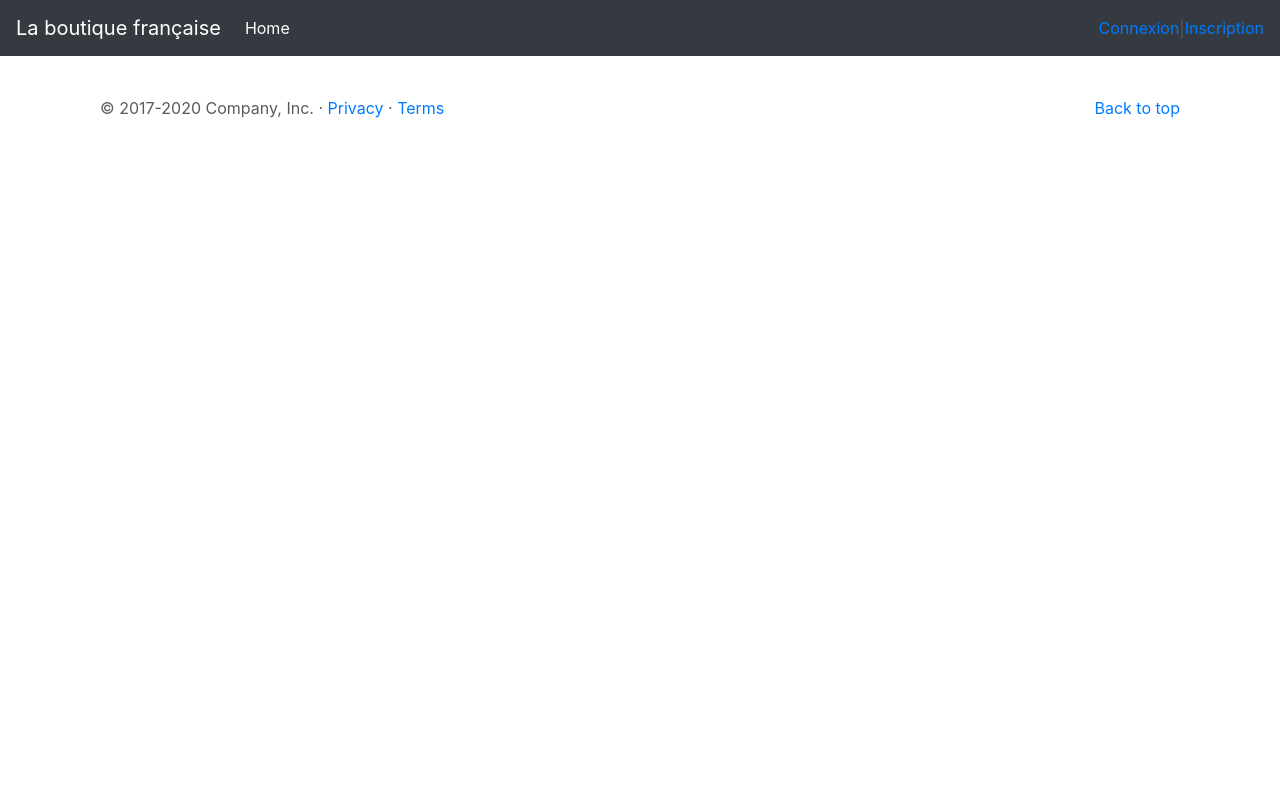
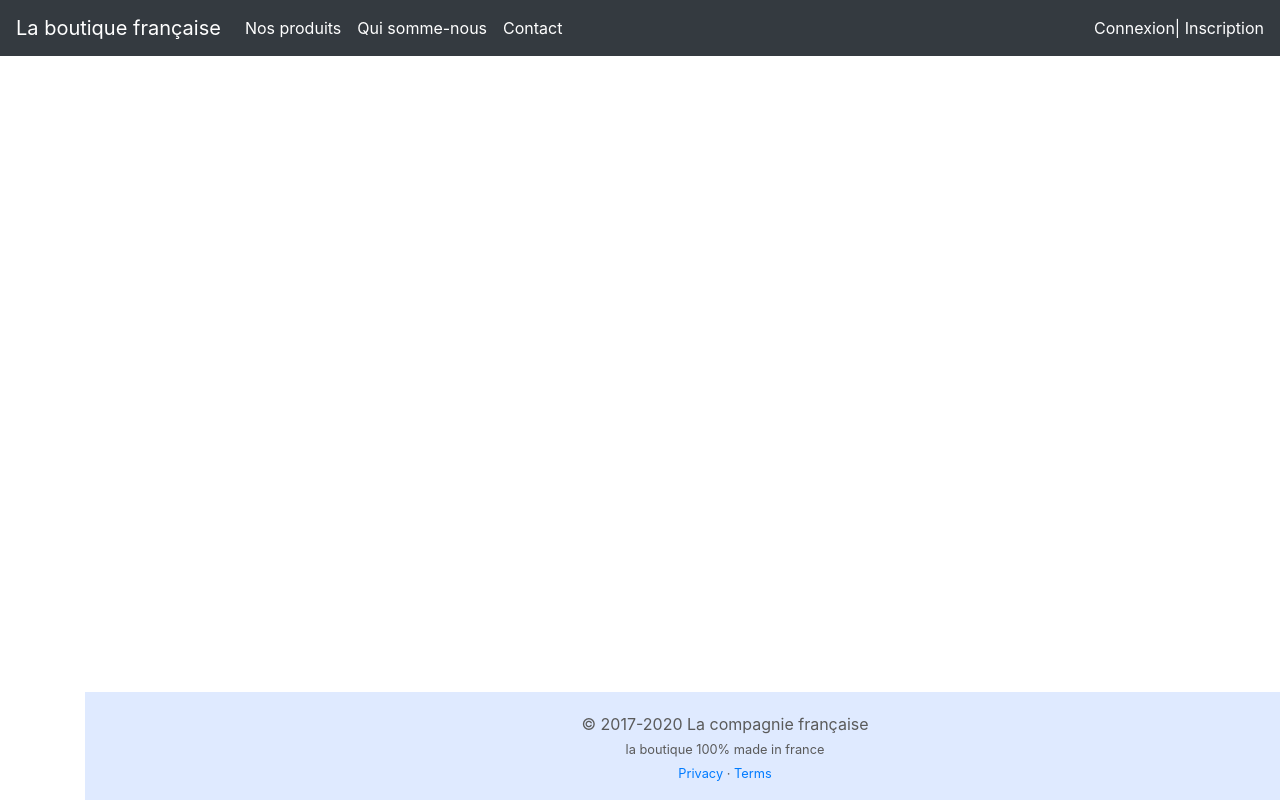
Before and after one commit to N280D/boutiquefrancaise, a Symfony app: template templates/base.html.twig in a window 1280 px wide. Run offline with Twig, Linux system fonts and the light colour scheme; the template is opened without the code that fills it, so the values that code supplies are empty; some libraries are stand-ins or nearby versions.

Commit message:
ajout du style css

```diff
--- a/templates/base.html.twig
+++ b/templates/base.html.twig
@@ -10,6 +10,7 @@
 
     <!-- Bootstrap core CSS -->
     <link href="{{asset('assets/css/bootstrap.min.css')}}"rel="stylesheet">
+    <link href="{{asset('assets/css/boutiquefrancaise.css')}}"rel="stylesheet">
     <style>
         .bd-placeholder-img {
             font-size: 1.125rem;
@@ -29,26 +30,32 @@
     <!-- Custom styles for this template -->
     <link href="{{asset('assets/css/carousel.css')}}"rel="stylesheet">
 </head>
-<body>
+
 <header>
     <nav class="navbar navbar-expand-md navbar-dark fixed-top bg-dark">
-        <a class="navbar-brand" href="#">La boutique française</a>
+        <a class="navbar-brand" href="{{path('app_home')}}">La boutique française</a>
         <button class="navbar-toggler" type="button" data-toggle="collapse" data-target="#navbarCollapse" aria-controls="navbarCollapse" aria-expanded="false" aria-label="Toggle navigation">
             <span class="navbar-toggler-icon"></span>
         </button>
         <div class="collapse navbar-collapse" id="navbarCollapse">
             <ul class="navbar-nav mr-auto">
                 <li class="nav-item active">
-                    <a class="nav-link" href="#">Home <span class="sr-only">(current)</span></a>
+                    <a class="nav-link" href="#">Nos produits<span class="sr-only">(current)</span></a>
                 </li>
-
+                <li class="nav-item active">
+                    <a class="nav-link" href="#">Qui somme-nous<span class="sr-only">(current)</span></a>
+                </li>
+                <li class="nav-item active">
+                    <a class="nav-link" href="#">Contact<span class="sr-only">(current)</span></a>
+                </li>
             </ul>
+            <div class="navbar-item-custom">
             {%if app.user%}
-            <a href="{{path('account')}}">Mon compte</a>| <a href="{{path('app_logout')}}">Déconnecter</a>
+            <a href="{{path('account')}}">Mon compte <small> ({{app.user.firstname}})</small>  </a>| <a href="{{path('app_logout')}}">Déconnecter</a>
             {% else %}
             <a href="{{path('app_login')}}">Connexion</a>| <a href="{{path('register')}}">  Inscription</a>
             {%endif%}
-
+            </div>
         </div>
     </nav>
 </header>
@@ -114,15 +121,16 @@
         {% endblock %}
 
         <!-- FOOTER -->
-        <footer class="container">
-            <p class="float-right"><a href="#">Back to top</a></p>
-            <p>&copy; 2017-2020 Company, Inc. &middot; <a href="#">Privacy</a> &middot; <a href="#">Terms</a></p>
+        <footer class="footer-custom">
+
+            <p>&copy; 2017-2020 La compagnie française <br/>
+                <small> la boutique 100% made in france <br/><a href="#">Privacy</a> &middot; <a href="#">Terms</a>  </small> </p>
         </footer>
-        </main>
+
         <script src="https://code.jquery.com/jquery-3.5.1.slim.min.js"></script>
         <script src="assets{{"bootstrap.bundle.js"}}"></script>
 
-
+    </div>
 
 
 </body>
```
Also changed, not shown: src/Controller/AccountPasswordController.php (+35 -3 lines), templates/account/password.html.twig (+6 -3 lines), public/assets/css/boutiquefrancaise.css (added).
